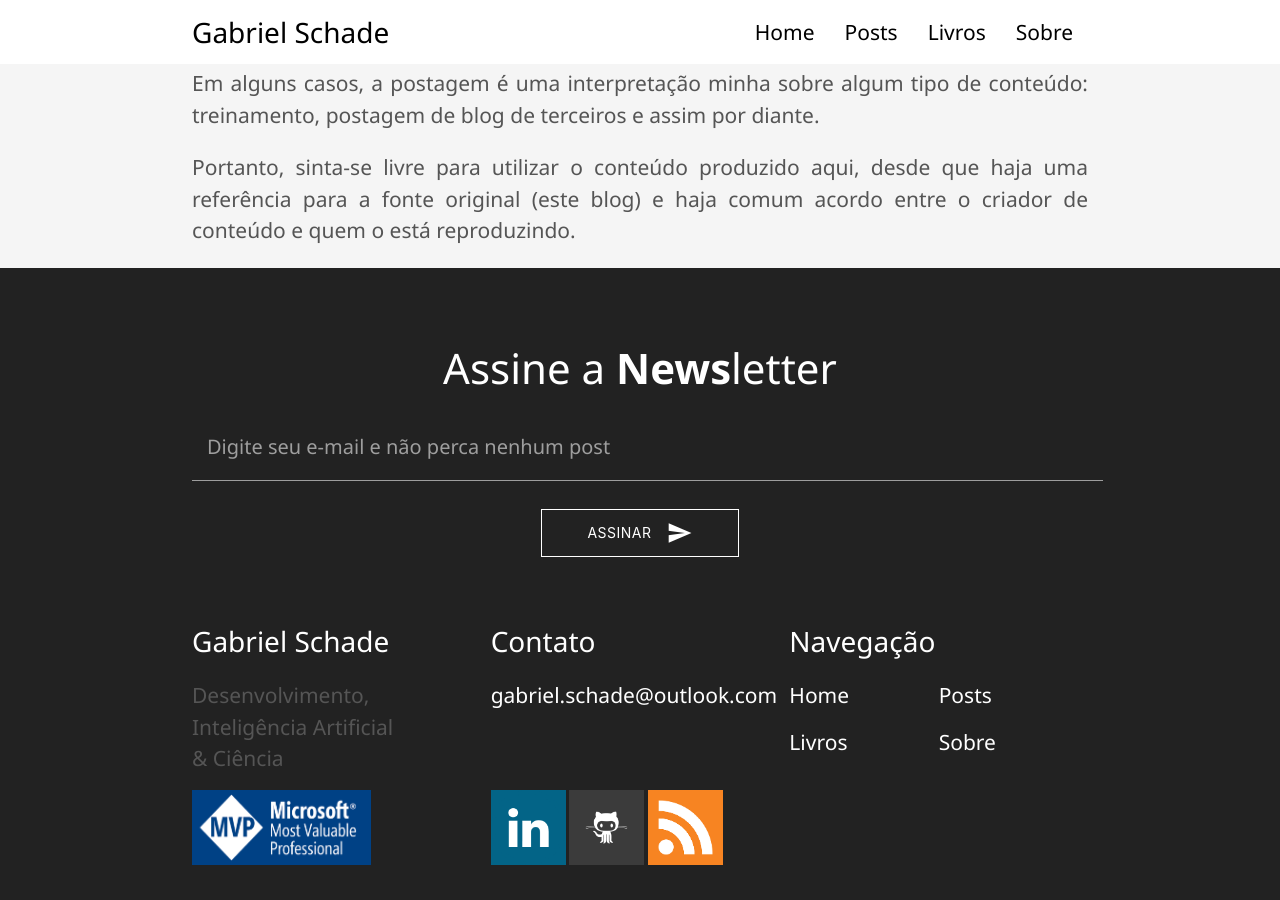
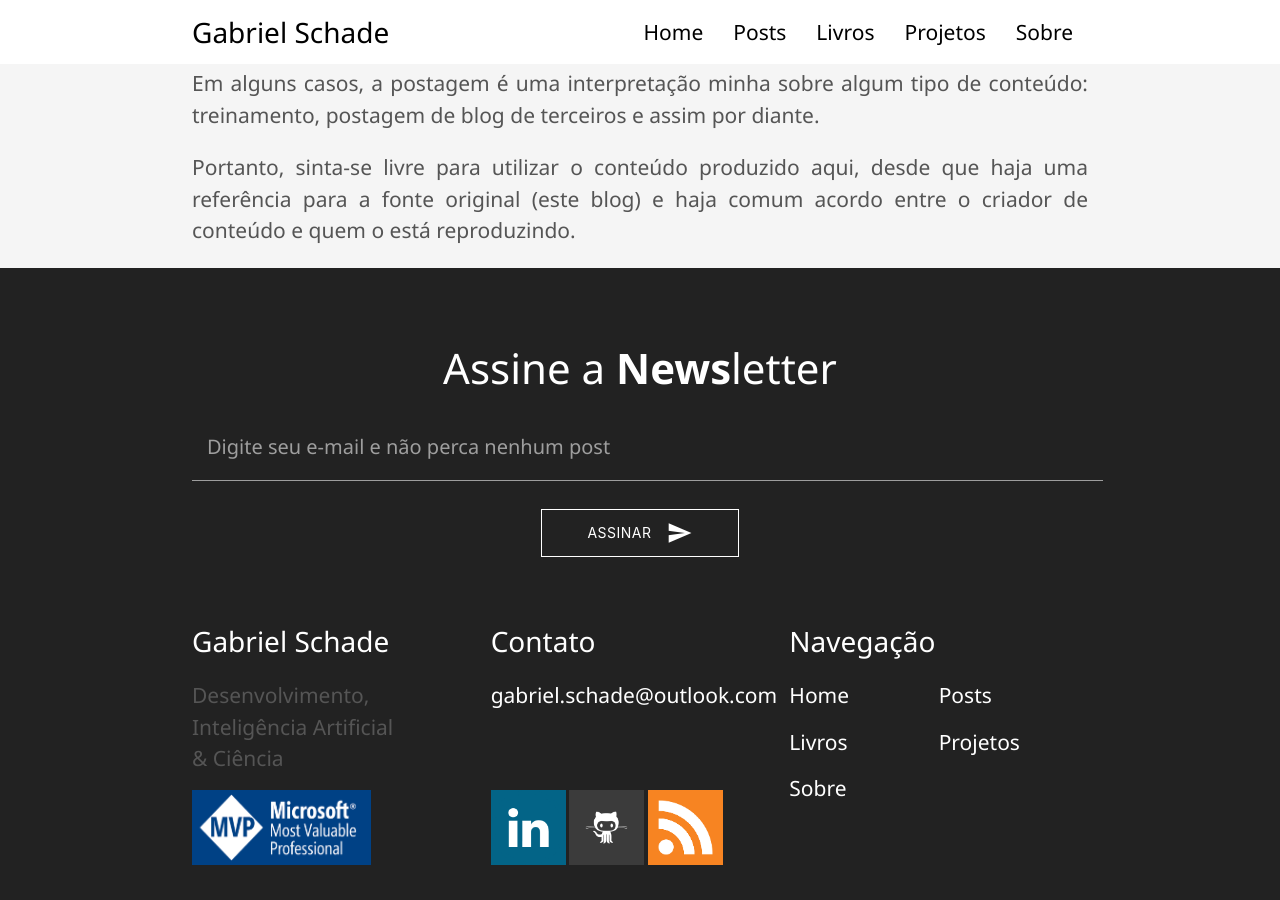
Before and after one commit to gabrielschade/gabrielschade.github.io, a Jekyll site: the page built from about.md, in a window 1280 px wide and 900 px high, scrolled down 1938 px. Built offline with Jekyll 4.4.1, drawn with Linux system fonts in a browser that asks for light colours; nearby versions of some CDN libraries; comment, search, counter and statistics services are not loaded.

Commit message:
Inclusão do menu projetos

```diff
--- a/_includes/footer.html
+++ b/_includes/footer.html
@@ -71,11 +71,11 @@
                             <a href="/livros">Livros</a>
                         </p>
                     </div>
-                    <!-- <div class="col s6">
+                    <div class="col s6">
                         <p>
-                            <a href="/livros">Projetos</a>
+                            <a href="/projetos">Projetos</a>
                         </p>
-                    </div> -->
+                    </div>
                     <div class="col s6">
                         <p>
                             <a href="/about">Sobre</a>
--- a/_includes/header-new.html
+++ b/_includes/header-new.html
@@ -9,7 +9,7 @@
           <li><a href="/{{ site.baseurl }}">Home</a></li>
           <li><a href="/posts-categoria">Posts</a></li>
           <li><a href="/livros">Livros</a></li>
-          <!-- <li><a href="/livros">Projetos</a></li> -->
+          <li><a href="/projetos">Projetos</a></li>
           <li><a href="/about">Sobre</a></li>
         </ul>
       </div>
@@ -21,7 +21,7 @@
   <li><a href="/">Home</a></li>
   <li><a href="/posts-categoria">Posts</a></li>
   <li><a href="/livros">Livros</a></li>
-  <!-- <li><a href="/livros">Projetos</a></li> -->
+  <li><a href="/projetos">Projetos</a></li>
   <li><a href="/about">Sobre</a></li>
   <a href="#" onclick="$('.sidenav').sidenav('close');"><i class="material-icons">close</i></a>
   <div class="right">
```
